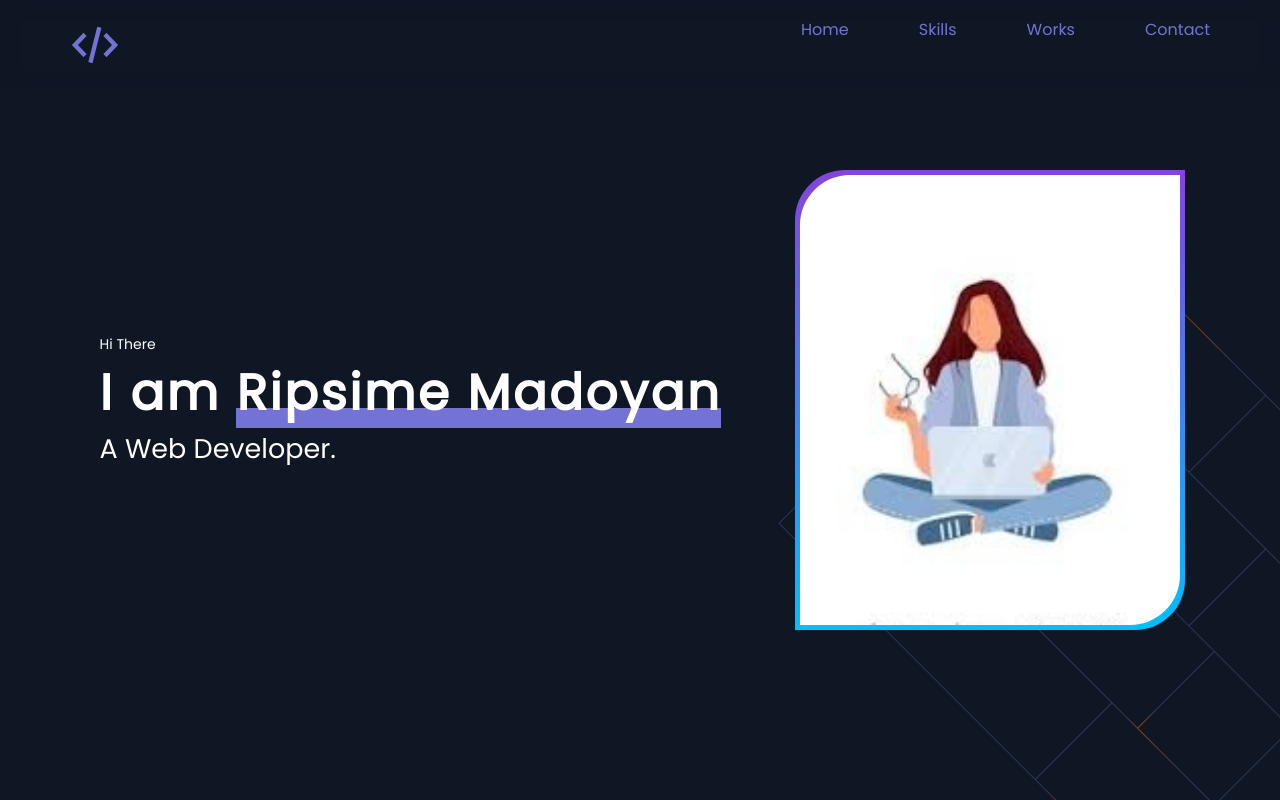
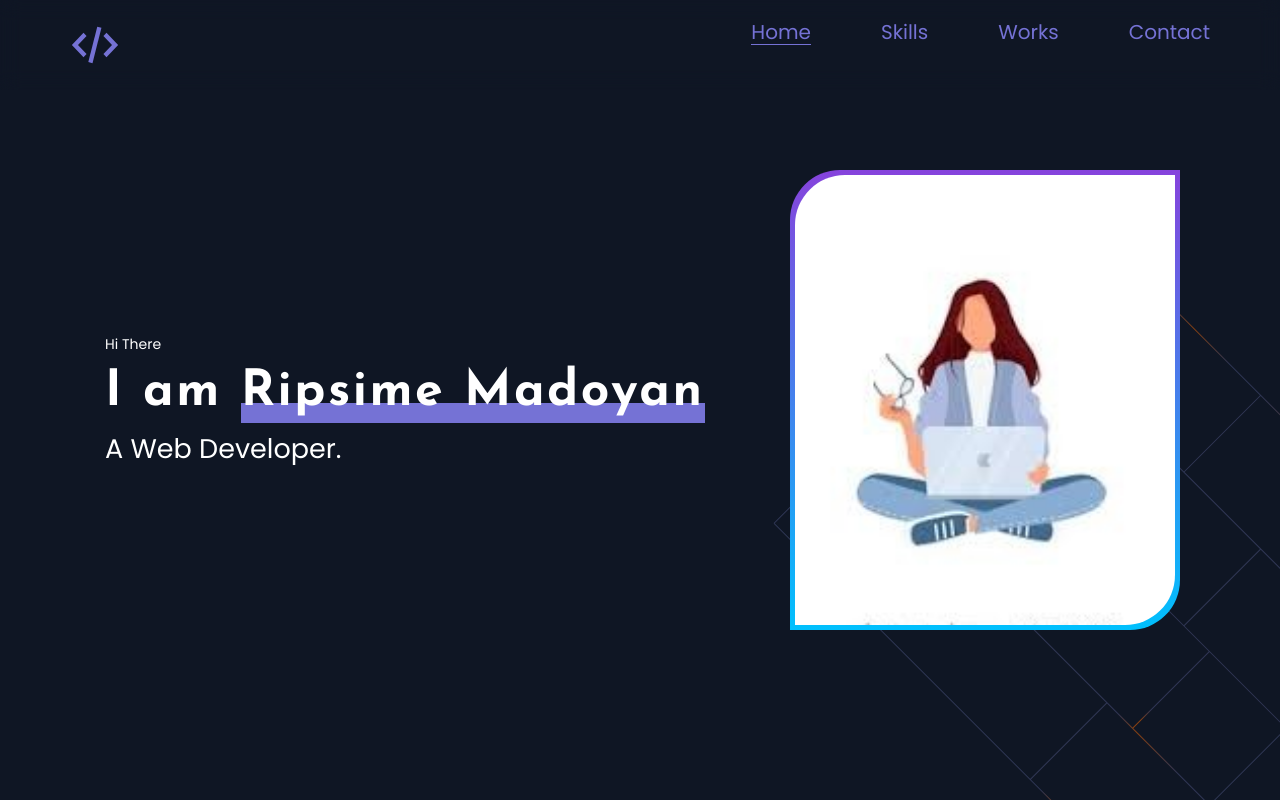
Before and after one commit to Hripsime95/portfolio, a React (Vite) app: page / in a window 1280 px wide. Shown: the top 800 px of the page. Built offline with nearby package versions, Linux system fonts and the light colour scheme.

Commit message:
Added styles to active tabs of manu

```diff
--- a/src/components/inputField/InputField.tsx
+++ b/src/components/inputField/InputField.tsx
@@ -12,14 +12,14 @@ export const InputField: React.FC<InputFieldType> = (props: InputFieldType) => {
     if(props.type && props.type == "textarea"){
         return (
             <S.InputField>
-            <S.Field as="textarea" type={props.type || 'text'} id={props.id} placeholder={props.label} name={props.name}/>
+            <S.Field required as="textarea" type={props.type || 'text'} id={props.id} placeholder={props.label} name={props.name}/>
             <S.Label htmlFor={props.id}>{props.label}</S.Label>
         </S.InputField>
         )
     }
     return (
         <S.InputField>
-            <S.Field type={props.type || 'text'} id={props.id} placeholder={props.label} name={props.name}/>
+            <S.Field required type={props.type || 'text'} id={props.id} placeholder={props.label} name={props.name}/>
             <S.Label htmlFor={props.id}>{props.label}</S.Label>
         </S.InputField>
     );
--- a/src/layout/footer/FooterStyles.ts
+++ b/src/layout/footer/FooterStyles.ts
@@ -17,11 +17,14 @@ const SocialList = styled.ul`
 `
 
 const SocialItem = styled.li`
-
+    transition: 0.3s;
+    &:hover{
+        transform: translateY(-5px);
+    }
 `
 
 const SocialIconLink = styled.a`
-    /* cursor: pointer; */
+
 `
 
 const Copyright = styled.div`
--- a/src/layout/header/Header.tsx
+++ b/src/layout/header/Header.tsx
@@ -6,7 +6,33 @@ import { MobileMenu } from "./mobileMenu/MobileMenu";
 import { Icon } from "../../components/icon/Icon";
 import { S } from "./menuStyles";
 
-const items = ["home", "skills", "works", "contact"];
+export type TabId = "home" | "skills" | "works" | "contact";
+
+type MenuItemType = {
+    title: string;
+    id: TabId;
+}
+
+export type MenuItemsType = MenuItemType[];
+
+const items: MenuItemsType = [
+    {
+        title: "home",
+        id: "home"
+    },
+    {
+        title: "skills",
+        id: "skills"
+    },
+    {
+        title: "works",
+        id: "works"
+    },
+    {
+        title: "contact",
+        id: "contact"
+    }
+]
 
 export const Header = () => {
 
--- a/src/layout/header/desktopMenu/DesktopMenu.tsx
+++ b/src/layout/header/desktopMenu/DesktopMenu.tsx
@@ -1,8 +1,9 @@
 import React from "react";
 import { Menu } from "../menu/Menu";
 import { S } from "../menuStyles";
+import { MenuItemsType } from "../Header";
 
-export const DesktopMenu: React.FC<{MenuItems: string[]}> = (props: {MenuItems: string[]}) => {
+export const DesktopMenu: React.FC<{MenuItems: MenuItemsType}> = (props: {MenuItems: MenuItemsType}) => {
     return (
         <S.DesktopMenu>
             <Menu MenuItems={props.MenuItems}/>
--- a/src/layout/header/menu/Menu.tsx
+++ b/src/layout/header/menu/Menu.tsx
@@ -1,15 +1,46 @@
-import React from "react";
-import { S } from "../menuStyles";
+import React, { useState } from "react";
+import { MenuItemsType, TabId } from "../Header";
+import { css, styled } from "styled-components";
+import { Theme } from "../../../styles/Theme";
 
 
-export const Menu: React.FC<{MenuItems: string[]}> = (props: {MenuItems: string[]}) => {
+export const Menu: React.FC<{MenuItems: MenuItemsType}> = (props: {MenuItems: MenuItemsType}) => {
+    const [currentTab, setCurrentTab] = useState("home");
+    let menuTab = "home";
+
+    function changeMenuTab(tabId: TabId) {
+        console.log("tabid : ", tabId)
+        setCurrentTab(tabId);
+    }
+
     return (
         <ul>
-            {props.MenuItems.map((item, index) => {
-                return <li key={index}>
-                        <S.MenuItem href={`#${item}`}>{item}</S.MenuItem>
-                        </li>
+            {props.MenuItems.map((item) => {
+                return <MenuItem key={item.id} active={currentTab === item.id}>
+                            <a href={`#${item.id}`} onClick={() =>(changeMenuTab(item.id))}>{item.title}</a>
+                        </MenuItem>
             })}
         </ul>
     )
 }
+
+const MenuItem = styled.li<{active:boolean}>`
+    border-bottom: 1px solid transparent;
+    transition: 0.5s;
+
+    &:hover{
+        border-bottom: 1px solid ${Theme.colors.accent};
+    }
+    & > a {
+        display: inline-block;
+        color: ${Theme.colors.accent};
+        font-size: 20px;
+        &::first-letter {
+            text-transform: uppercase;
+        }
+    }
+
+    ${props => props.active && css<{active:boolean}>`
+        border-bottom: 1px solid ${Theme.colors.accent}; !important
+    `}
+`
--- a/src/layout/header/menuStyles.ts
+++ b/src/layout/header/menuStyles.ts
@@ -12,12 +12,6 @@ const Header = styled.header`
     z-index: 5;
 `
 
-const MenuItem = styled.a`
-    display: inline-block;
-    &::first-letter {
-        text-transform: uppercase;
-    }
-`
 //Mobile
 const MobileMenu = styled.nav`
 `
@@ -26,7 +20,7 @@ const MenuButton = styled.button<{isOpen: boolean}>`
     width: 200px;
     height: 200px;
     top: -55px;
-    right: -100px;
+    right: -150px;
     z-index: 999999999;
 
     span{
@@ -69,8 +63,6 @@ const MenuButton = styled.button<{isOpen: boolean}>`
                 width: 30px;
             `}
         }
-
-
     }
 `
 const MenuPopup = styled.div<{isOpen: boolean}>`
@@ -99,7 +91,8 @@ const MenuPopup = styled.div<{isOpen: boolean}>`
         gap: 70px;
 
         li > a {
-            color: ${Theme.colors.accent}
+            color: ${Theme.colors.accent};
+            font-size: 50px;
         }
     }
 `
@@ -109,24 +102,11 @@ const DesktopMenu = styled.nav`
     ul {
         display: flex;
         gap: 70px;
-
-        li {
-            border-bottom: 1px solid transparent;
-
-            &:hover{
-                border-bottom: 1px solid ${Theme.colors.accent};
-            }
-        }
-
-        li > a {
-            color: ${Theme.colors.accent}
-        }
     }
 `
 
 export const S = {
     Header,
-    MenuItem,
     MobileMenu,
     MenuButton,
     MenuPopup,
--- a/src/layout/header/mobileMenu/MobileMenu.tsx
+++ b/src/layout/header/mobileMenu/MobileMenu.tsx
@@ -1,8 +1,9 @@
 import { useState } from "react";
 import { Menu } from "../menu/Menu";
 import { S } from "../menuStyles";
+import { MenuItemsType } from "../Header";
 
-export const MobileMenu: React.FC<{MenuItems: string[]}> = (props: {MenuItems: string[]}) => {
+export const MobileMenu: React.FC<{MenuItems: MenuItemsType}> = (props: {MenuItems: MenuItemsType}) => {
 
     const [menuIsOpen, setMenuIsOpen] = useState(false);
 
--- a/src/layout/sections/main/MainStyles.ts
+++ b/src/layout/sections/main/MainStyles.ts
@@ -24,14 +24,16 @@ const MainTitle = styled.h1`
 `
 
 const Name = styled.h2`
-    font-family: "Josefin Sans" sans-serif;
+    font-family: "Josefin Sans", sans-serif;
     font-weight: 700;
-    font-size: 50px;
+    font-size: clamp(36px, 5vw, 50px);
     letter-spacing: 0.05em;
     margin: 10px 0;
 
     span{
         position: relative;
+        display: inline-block;
+        /* width: ; */
         z-index: 0;
 
         &::before{
```
